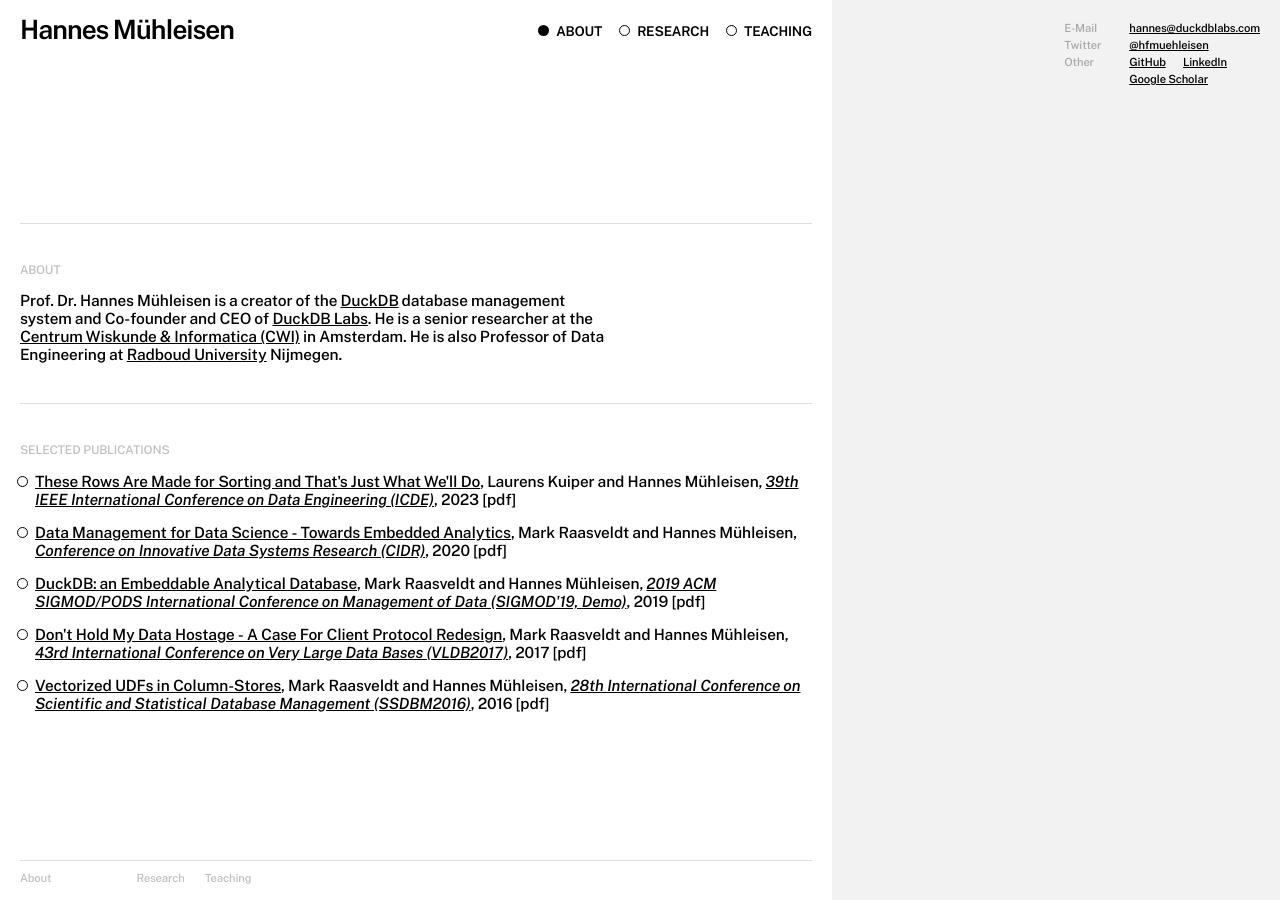
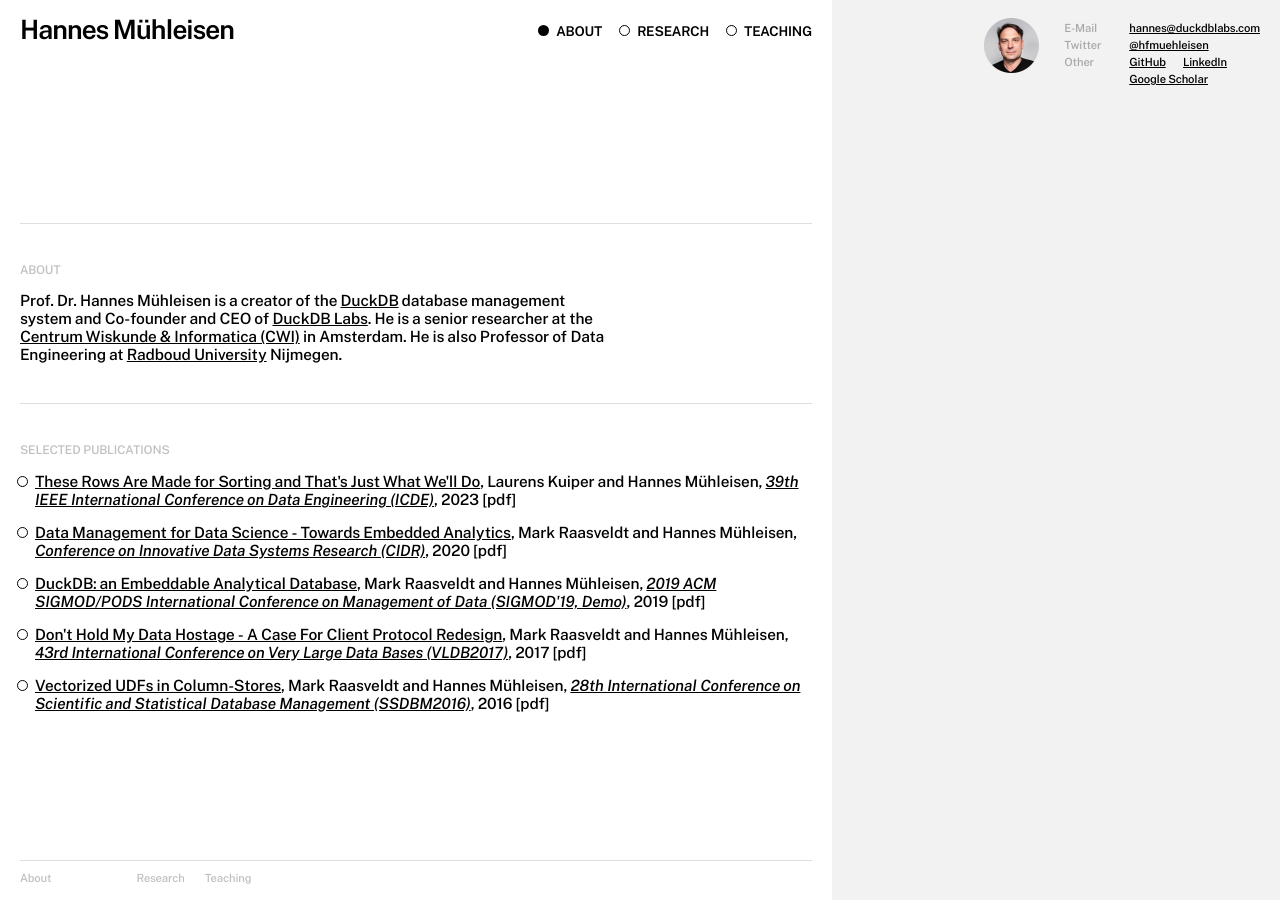
Before and after one commit to hannes/hannes.muehleisen.org, a Jekyll site: the page built from index.md, in a window 1280 px wide. Built offline with Jekyll 4.4.1, drawn with Linux system fonts in a browser that asks for light colours; our own code applies the rules of GitHub Pages for plain Markdown files.

Commit message:
added portrait picture

```diff
--- a/_layouts/default.html
+++ b/_layouts/default.html
@@ -53,6 +53,9 @@
 				{% endfor %}
 				</ul>
 				<div class="contactmobile">
+					<div>
+						<img src="{{ '/assets/img/hannes_muehleisen.png' | relative_url }}" alt="Portrait Hannes Mühleisen" />
+					</div>
 					<h3>E-Mail</h3>
 					<A HREF="&#x6d;&#x61;&#x69;&#x6c;&#x74;&#x6f;&#x3a;&#x68;&#x61;&#x6e;&#x6e;&#x65;&#x73;&#x2e;&#x6d;&#x75;&#x65;&#x68;&#x6c;&#x65;&#x69;&#x73;&#x65;&#x6e;&#x40;&#x63;&#x77;&#x69;&#x2e;&#x6e;&#x6c;">
 					&#x68;&#x61;&#x6e;&#x6e;&#x65;&#x73;&#x2e;&#x6d;&#x75;&#x65;&#x68;&#x6c;&#x65;&#x69;&#x73;&#x65;&#x6e;&#x40;&#x63;&#x77;&#x69;&#x2e;&#x6e;&#x6c;</A>
@@ -92,6 +95,9 @@
 	<div class="sidebar">
 		<div class="contact">
 			<div>
+				<img src="{{ '/assets/img/hannes_muehleisen.png' | relative_url }}" alt="Portrait Hannes Mühleisen" />
+			</div>
+			<div>
 				E-Mail<br/>
 				Twitter<br/>
 				Other<br/>
--- a/assets/css/main.scss
+++ b/assets/css/main.scss
@@ -265,6 +265,14 @@ div.sidebar{
 		line-height: 1.5;
 		font-size: 11.25px;
 		> div:first-child{
+			width: 55px;
+			margin-right: 25px;
+			img{
+				width: 100%;
+				margin-top: -2px;
+			}
+		}
+		> div:nth-child(2){
 			width: 65px;
 			color: rgba(0, 0, 0, 0.30);
 		}
--- a/assets/css/mobile.scss
+++ b/assets/css/mobile.scss
@@ -11,6 +11,9 @@ $lightgrey: #F2F2F2;
 	}
 	div.main{
 		width: calc(100% - 250px);
+	}
+	div.sidebar .contact > div:first-child{
+		display: none;
 	}
 }
 
@@ -116,6 +119,13 @@ $lightgrey: #F2F2F2;
 		position: absolute;
 		font-size: 15px;
 		bottom: 120px/** 20px + puffer px**/;
+		>div:first-child{
+			width: 55px;
+			img{
+				width: 55px;
+				height: auto;
+			}
+		}
 		h3{
 			font-size: 11px;
 			font-weight: normal;
```
Also changed, not shown: Gemfile.lock, assets/img/hannes_muehleisen.png (added), 11 other files.
